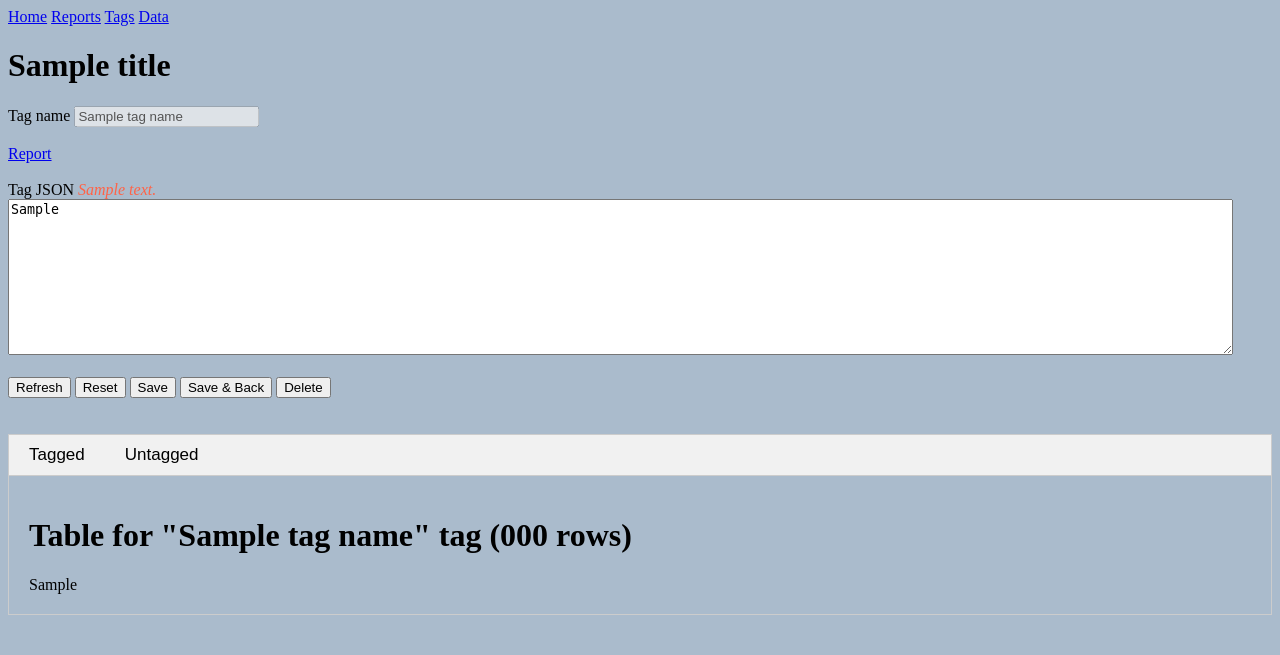
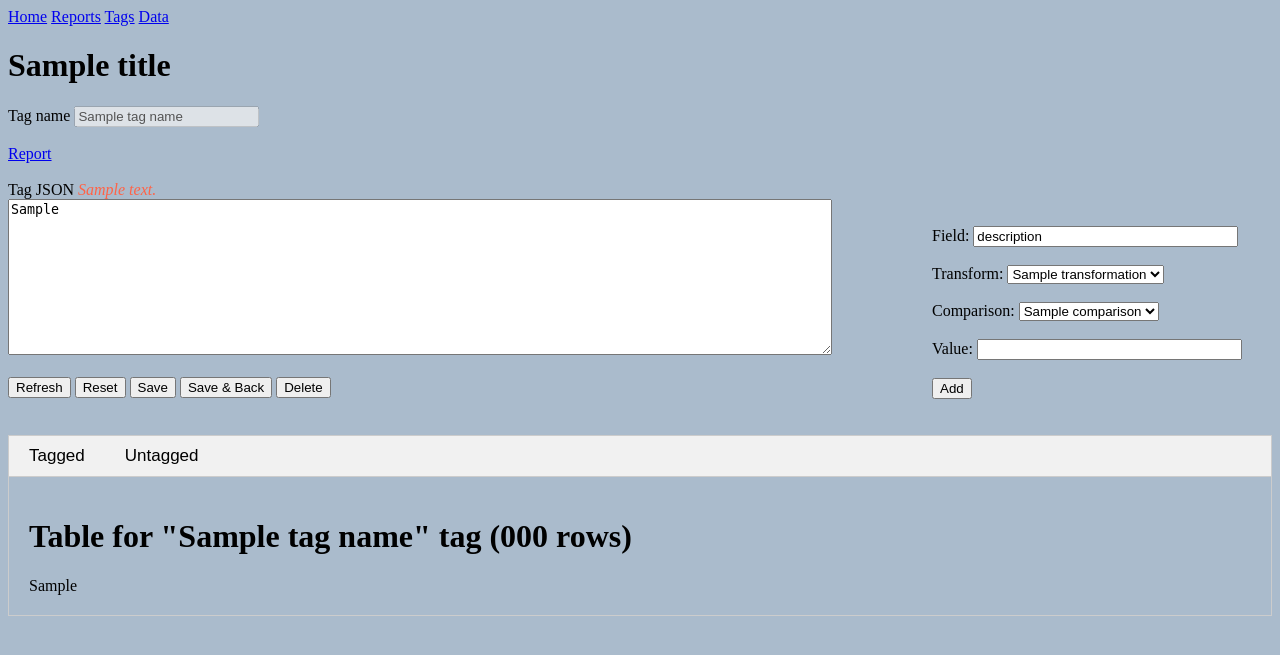
Before and after one commit to jimkon/mecon, a Flask app: template mecon2/blueprints/tags/templates/tag_page.html in a window 1280 px wide. Shown: the top 655 px of the page. Run offline with Flask 3, Linux system fonts and the light colour scheme; the template is opened without the code that fills it: most values are stand-ins (such as "Sample title", 1, 10 or a date in 2020); parts of the project's set-up code (start-up, migrations or seed data) failed here and were passed over.

Commit message:
condition adding form

```diff
--- a/mecon2/blueprints/tags/templates/tag_page.html
+++ b/mecon2/blueprints/tags/templates/tag_page.html
@@ -2,7 +2,10 @@
 
 {% block content %}
     <h1>{{ title }}</h1>
+
     <form method="POST">
+    <div style="display: flex;">
+        <div style="flex: 1;">
               <label for="tag_name">Tag name</label>
               <input type="text" id="tag_name" name="tag_name_input" value="{{ tag_name }}" {% if not rename_flag %} disabled {% endif %}>
 
@@ -16,7 +19,7 @@
             <br><br>
 
                 <label for="query_text">Tag JSON</label> <i style="color:Tomato;">{{ message_text }}</i> <br>
-      <textarea id="query_text" name="query_text_input" rows="10" cols="150">{{ tag_json_str }}</textarea><br><br>
+              <textarea id="query_text" name="query_text_input" rows="10" cols="100">{{ tag_json_str }}</textarea><br><br>
               <input type="submit" name="refresh" value="Refresh">
               <input type="submit" name="reset" value="Reset">
               <input type="submit" name="save" value="Save">
@@ -27,7 +30,38 @@
                     <input type="submit" name="confirm_delete" value="Are you sure?!">
                   {% endif %}
         {#      <a href={{ url_for('main.home') }} ><button>Back</button></a></a>#}
+        </div>
+        <div style="flex: 2; margin-left: 100px; margin-top: 120px;">
+              <!-- Input text field -->
+              <label for="field">Field:</label>
+              <input type="text" id="field" name="field" value="description" size="30"><br><br>
+
+              <!-- Dropdown menu for 'transform' -->
+              <label for="transform">Transform:</label>
+              <select id="transform" name="transform">
+                  {% for t in transformations_list %}
+                      <option value="{{ t }}" {% if t == "none" %} selected {% endif %}>{{ t }}</option>
+                  {% endfor %}
+              </select><br><br>
+
+              <!-- Dropdown menu for 'comparison' -->
+              <label for="comparison">Comparison:</label>
+              <select id="comparison" name="comparison">
+                  {% for c in comparisons_list %}
+                      <option value="{{ c }}" {% if c == "contains" %} selected {% endif %}>{{ c }}</option>
+                  {% endfor %}
+              </select><br><br>
+
+              <!-- Input text box -->
+              <label for="value">Value:</label>
+              <input type="text" id="value" name="value" size="30"><br><br>
+
+              <!-- Submit button -->
+              <input type="submit" name="add_condition" value="Add">
+        </div>
+    </div>
     </form>
+
 
 {#    tabs   #}
     <br><br>
```
Also changed, not shown: mecon2/blueprints/tags/tags_bp.py (+16 -1 lines). Lines whose indentation alone changed are shown as unchanged.
